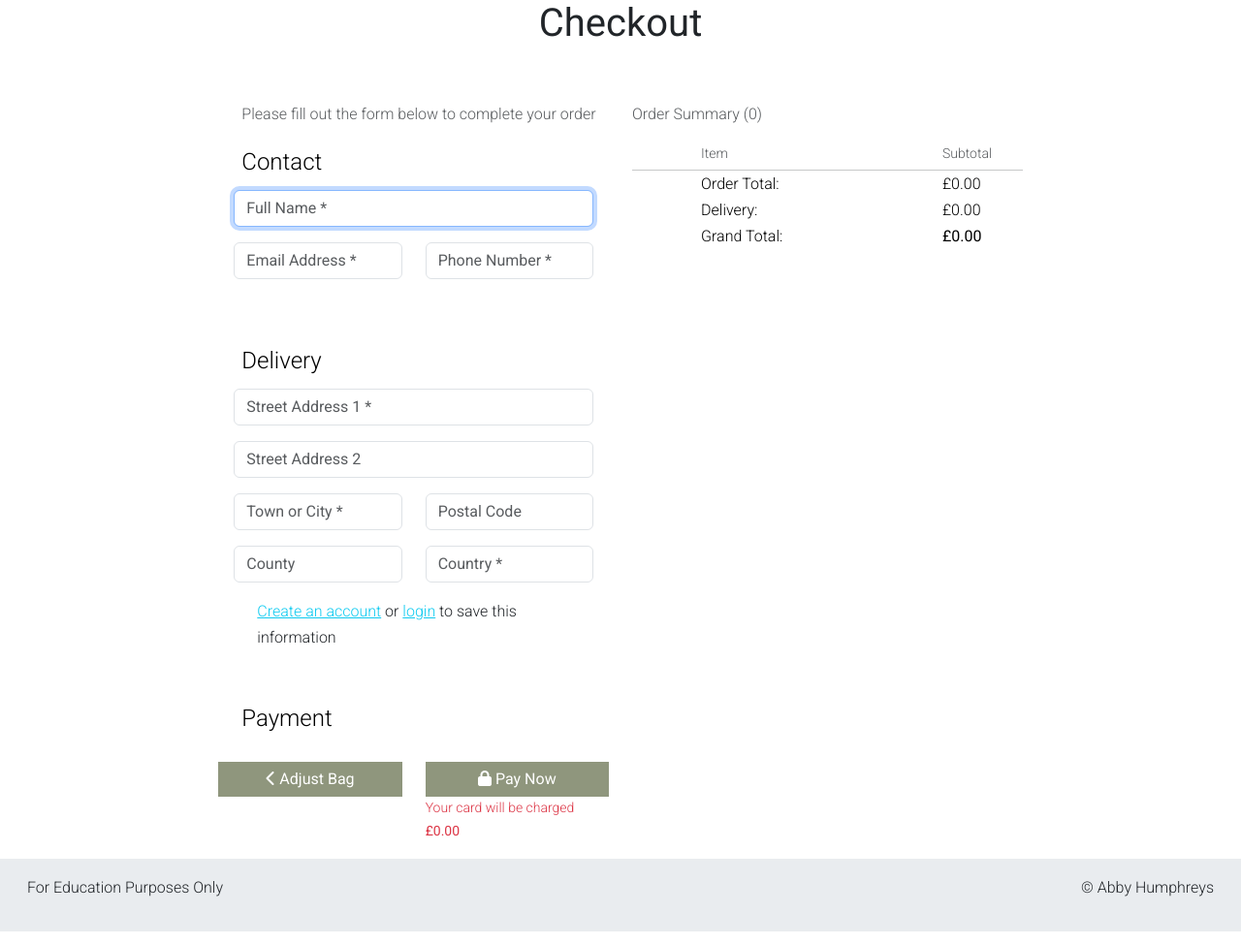
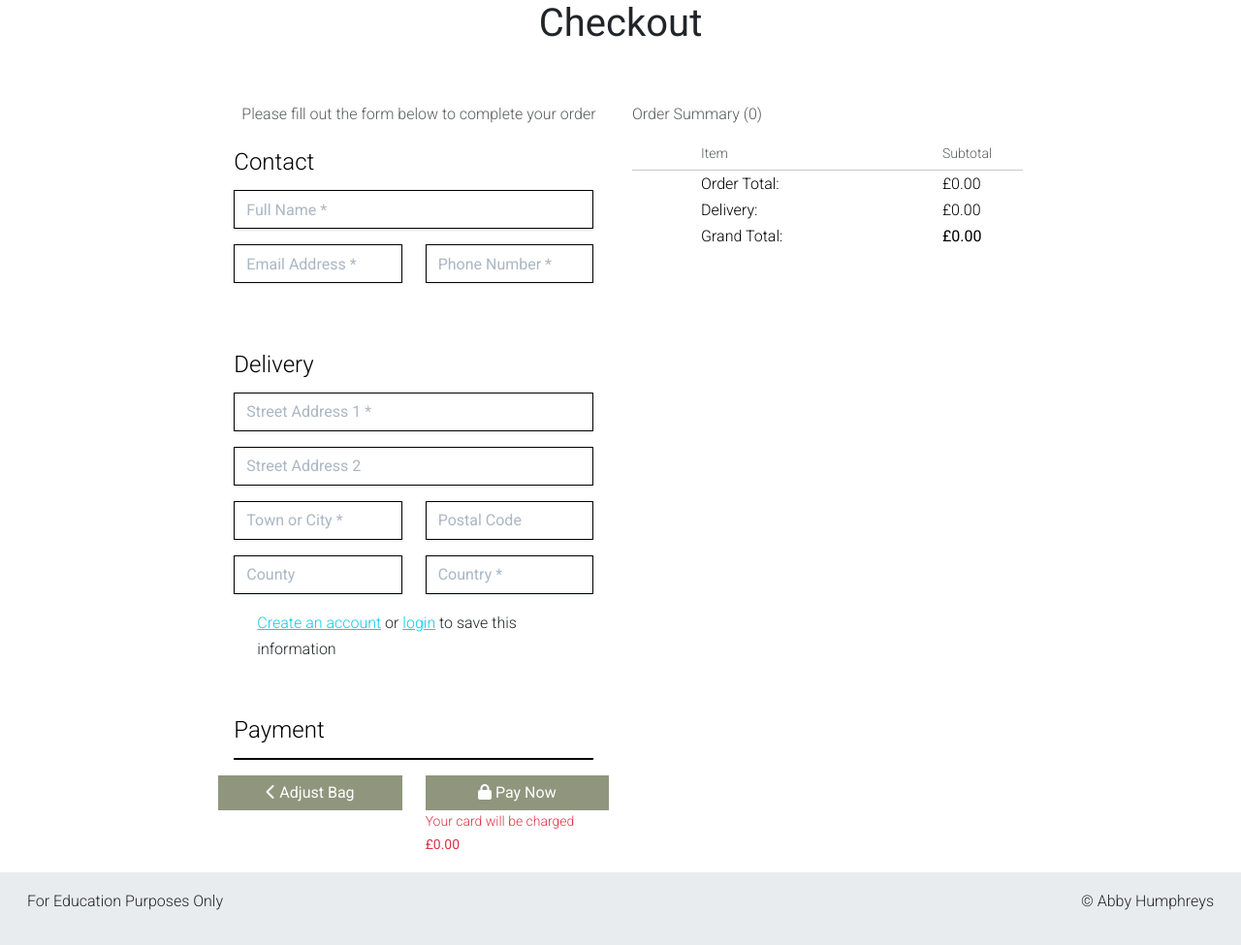
Before and after one commit to AbbyHumphreys/boho_bulbs, a Django app: template checkout/templates/checkout/checkout.html in a window 1280 px wide. Shown: the part 163-1138 px from the top of the page at 97% size. Run offline with Django 3.2, Linux system fonts and the light colour scheme; the template is opened without the code that fills it: values that come from a table or form of the project are taken from there, others are empty; some libraries are stand-ins or nearby versions.

Commit message:
add: stripe basic functionality

```diff
--- a/checkout/static/checkout/css/checkout.css
+++ b/checkout/static/checkout/css/checkout.css
@@ -1,3 +1,42 @@
 .fieldset-label {
     font-size: 1.5rem;
 }
+
+/* Styling for Stripe */
+.StripeElement,
+.stripe-style-input {
+  box-sizing: border-box;
+  height: 40px;
+  padding: 10px 12px;
+  border: 1px solid transparent;
+  border-radius: 0px;
+  background-color: white;
+  box-shadow: 0 1px 3px 0 #e6ebf1;
+  -webkit-transition: box-shadow 150ms ease;
+  transition: box-shadow 150ms ease;
+}
+
+.StripeElement--focus,
+.stripe-style-input:focus,
+.stripe-style-input:active {
+  box-shadow: 0 1px 3px 0 #cfd7df;
+}
+
+.StripeElement--webkit-autofill {
+  background-color: #fefde5 !important;
+}
+
+.stripe-style-input::placeholder {
+    color: #aab7c4;
+}
+
+.fieldset-label {
+    position: relative;
+    right: .5rem;
+}
+
+#payment-form .form-control,
+#card-element {
+    color: #000;
+    border: 1px solid #000;
+}
--- /dev/null
+++ b/checkout/static/checkout/js/stripe_elements.js
@@ -0,0 +1,30 @@
+let stripe_public_key = document.getElementById('id_stripe_public_key').textContent.slice(1, -1);
+
+var stripe = Stripe(stripe_public_key);
+
+  // Create an instance of Elements.
+  var elements = stripe.elements();
+
+  // create some style for the card element
+  var style = {
+    base: {
+      color: '#32325d',
+      lineHeight: '18px',
+      fontFamily: '"Helvetica Neue", Helvetica, sans-serif',
+      fontSmoothing: 'antialiased',
+      fontSize: '16px',
+      '::placeholder': {
+        color: '#aab7c4'
+      }
+    },
+    invalid: {
+      color: '#fa755a',
+      iconColor: '#fa755a'
+    }
+  };
+
+  // Create an instance of the card Element.
+  var card = elements.create('card', {style: style});
+
+  // Add an instance of the card Element into the `card-element` <div>.
+  card.mount('#card-element');
--- a/checkout/templates/checkout/checkout.html
+++ b/checkout/templates/checkout/checkout.html
@@ -146,3 +146,10 @@
         </div>
     </div>
 {% endblock %}
+
+{% block postloadjs %}
+    {{ block.super }}
+    {{ stripe_public_key|json_script:"id_stripe_public_key" }}
+    {{ client_secret|json_script:"id_client_secret" }}
+    <script src="{% static 'checkout/js/stripe_elements.js' %}"></script>
+{% endblock %}
```
Also changed, not shown: checkout/views.py (+24 -0 lines).
